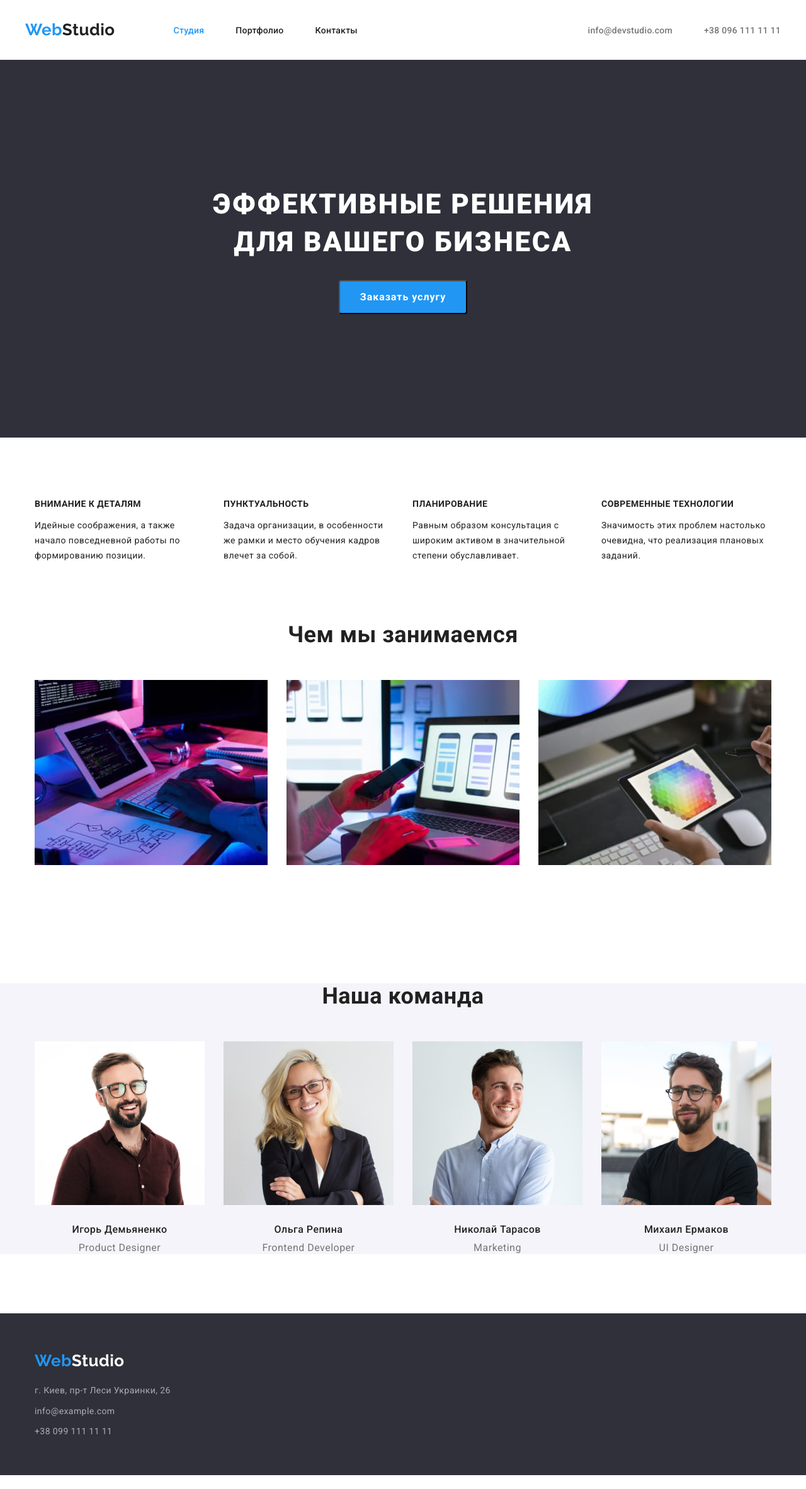
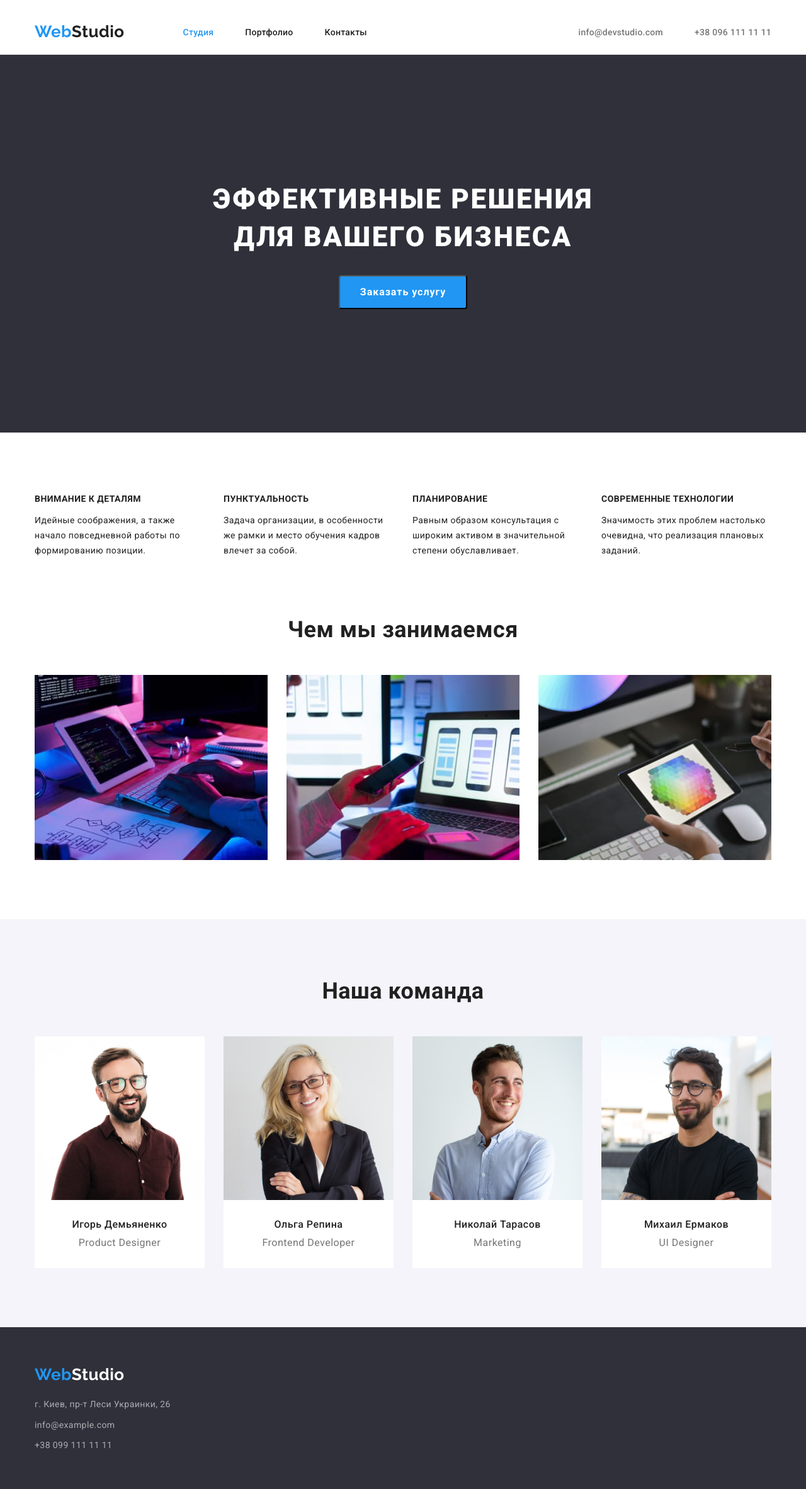
Before and after one commit to dnkolga/goit-markup-hw-03, a plain HTML site: page index.html in a window 1280 px wide. Shown: the whole page at 63% size. Before the commit the page ends 2343 px from the top, so only its background shows below. Drawn offline with nearby package versions, Linux system fonts and the light colour scheme.

Commit message:
hw3 fixed

```diff
--- a/index.html
+++ b/index.html
@@ -51,7 +51,7 @@
       </div>
       </section>
       <!--Секция преимущества-->
-      <section class="advantages">
+      <section class="advantages section">
         <div class="advantages-box container">
         <h2 class="visually-hidden">Преимущества компании WebStudio</h2>
         <ul class="advantages-list list">
@@ -87,7 +87,7 @@
       </div>
       </section>
       <!--AREA-->
-      <section class="area">
+      <section class="area section">
         <div class="area-box container">
         <h2 class="area-heading">Чем мы занимаемся</h2>
         <ul class="area-list list">
@@ -122,29 +122,37 @@
       </div>
       </section>
       <!--TEAM-->
-      <section class="team">
+      <section class="team section">
         <div class="team-box container">
         <h2 class="team-main-heading">Наша команда</h2>
         <ul class="team-list list">
           <li class="team-item">
             <img src="./images/img1.jpg" alt="Игорь Демьяненко" width="270" class="team-img" />
-              <h3 class="team-heading">Игорь Демьяненко</h3>
+              <div class="team-text-box">
+                <h3 class="team-heading">Игорь Демьяненко</h3>
               <p class="team-text">Product Designer</p>
+              </div>
           </li>
           <li class="team-item">
             <img src="./images/img2.jpg" alt="Ольга Репина" width="270" class="team-img" />
+            <div class="team-text-box">
             <h3 class="team-heading">Ольга Репина</h3>
             <p class="team-text">Frontend Developer</p>
+            </div>
           </li>
           <li class="team-item">
             <img src="./images/img3.jpg" alt="Николай Тарасов" width="270" class="team-img" />
+            <div class="team-text-box">
             <h3 class="team-heading">Николай Тарасов</h3>
             <p class="team-text">Marketing</p>
+            </div>
           </li>
           <li class="team-item">
             <img src="./images/img4.jpg" alt="Михаил Ермаков" width="270" class="team-img" />
+            <div class="team-text-box">
             <h3 class="team-heading">Михаил Ермаков</h3>
             <p class="team-text">UI Designer</p>
+            </div>
           </li>
         </ul>
       </div>
--- a/styles.css/styles.css
+++ b/styles.css/styles.css
@@ -32,6 +32,8 @@ a {
     --primary-bg-color: #FFFFFF;
     --secondary-bg-color: #F5F4FA;
     --gray-bg-color: #2F303A;
+    --head-border-color: #ECECEC;
+    --portfolio-border-color: #eeeeee;
 }
 /* GENERAL */
 body {
@@ -49,6 +51,10 @@ body {
     margin-left: auto;
     margin-right: auto;
     /* border: olive solid 2px; */
+}
+.section {
+    padding-top: 94px;
+    padding-bottom: 94px;
 }
 .header .common {
     color: var(--accent-color);
@@ -80,6 +86,9 @@ body {
 /* HEADER+FOOTER */
 .header{
     background-color: var(--accent-color-white);
+    border-bottom: var(--head-border-color) 1px solid;
+    padding-top: 35px;
+    padding-bottom: 20px;
 }
 .nav-link {
     color: var(--primary-text-color);
@@ -121,9 +130,6 @@ body {
     flex-direction: row;
     align-items: center;
     justify-content: space-between;
-    padding: 0;
-    margin-top: 32px;
-    margin-bottom: 32px;
 }
 .header-nav {
     display: flex;
@@ -136,7 +142,7 @@ body {
 .nav-contacts-item:not(:last-child) {
     padding-right: 50px;
 }
-.footer-box {
+.footer {
     padding-top: 60px;
     padding-bottom: 57px;
 }
@@ -162,6 +168,10 @@ body {
     color: var(--accent-color-white);
 }
 /* HERO */
+.hero {
+    min-height: 600px;
+    padding-top: 200px;
+}
 .hero-heading {
     color: var(--accent-color-white);
     font-weight: 900;
@@ -186,11 +196,6 @@ body {
 .hero-btn {
     letter-spacing: 0.06em;
 }
-.hero-box {
-    min-height: 600px;
-    padding-top: 200px;
-    margin-bottom: 94px;
-}
 .team-main-heading,
 .area-heading {
     text-align: center;
@@ -200,6 +205,9 @@ body {
     margin-bottom: 50px;
 }
 /* ADVENTAGES */
+.advantages {
+    padding-bottom: 0;
+}
 .advantages-heading {
     font-weight: 700;
     text-transform: uppercase;
@@ -209,10 +217,6 @@ body {
 .advantages-text {
     font-size: 14px;
     line-height: 1.7;
-}
-.advantages-box,
-.team-box {
-    margin-bottom: 94px;
 }
 .advantages-list {
     display: flex;
@@ -227,17 +231,21 @@ body {
     display: flex;
     justify-content: space-between;
 }
-.area-box {
-    margin-bottom: 188px;
-}
 
 /* TEAM */
 .team {
     background-color: var(--secondary-bg-color);
 }
-.team-img {
-    margin-bottom: 30px;
+.team-item {
+    background-color: #fff;
+    /* border-bottom-right-radius: 4px;
+    border-bottom-left-radius: 4px; */
 }
+.team-text-box {
+    padding-top: 30px;
+    padding-bottom: 30px;
+}
+
 .team-heading {
     margin-bottom: 10px;
 }
@@ -255,10 +263,7 @@ body {
 }
 /* PAGE PORTFOLIO */
 /* portfolio menu */
-.portfolio-box {
-    margin-top: 94px;
-    margin-bottom: 94px;
-}
+
 .portfolio-menu-item {
     margin-right: 8px;
 }
@@ -288,10 +293,7 @@ body {
     color: var(--accent-color-white);
 }
 /* portfolio list */
-.portfolio-item img {
-    margin-bottom: 20px;
-}
-/* класс для img */
+
 .portfolio-heading {
     font-size: 18px;
     line-height: 2;
@@ -304,9 +306,13 @@ body {
     color: var(--secondary-text-color);
     font-size: 16px;
     line-height: 1.87em;
-    margin-bottom: 20px;
 }
-.portfolio-item {
+.portfolio-item:not(:nth-last-child(-n + 3)){
     margin-bottom: 30px;
 }
-/* MARGIN 30 последнего ряда */
+.port-item-box {
+    border-bottom: 1px var(--portfolio-border-color) solid;
+    border-right: 1px var(--portfolio-border-color) solid;
+    border-left: 1px var(--portfolio-border-color) solid;
+    padding: 20px 24px 20px 24px;
+}
```
Also changed, not shown: portfolio.html (+20 -2 lines).
